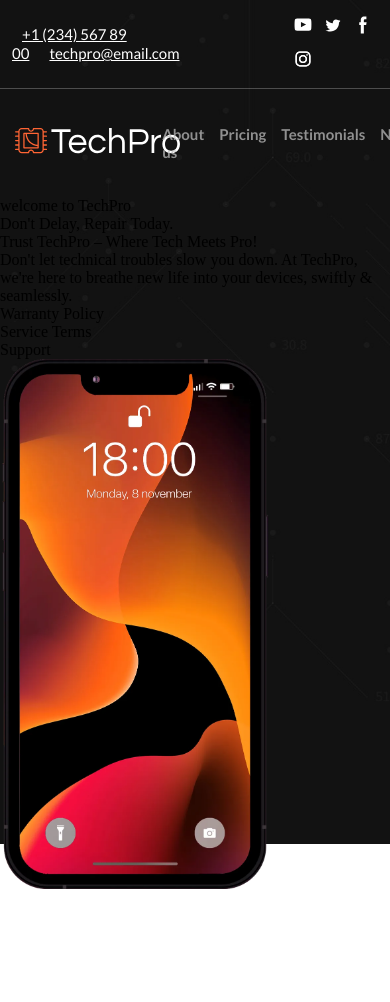
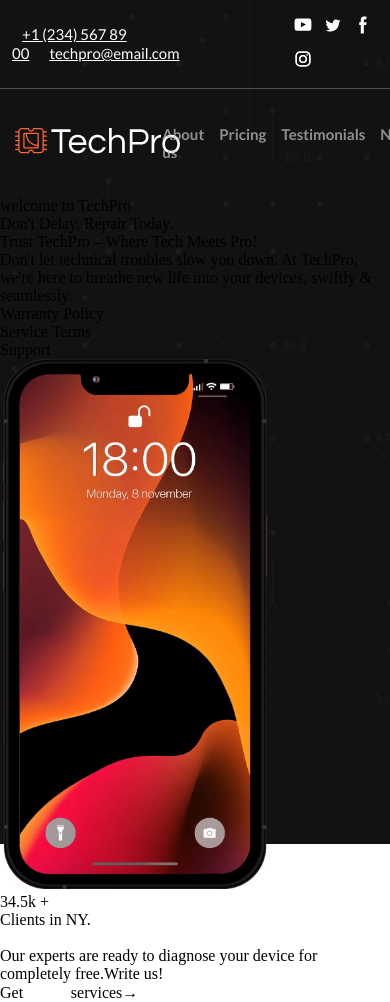
Before and after one commit to cashok1535/PHONE-REPAIR, a React (Create React App) app: page / in a window 390 px wide. Shown: the top 1002 px of the page. Before the commit the page ends 893 px from the top, so only its background shows below. Built offline with nearby package versions, Linux system fonts and the light colour scheme.

Commit message:
interactivePhone

```diff
--- a/src/components/InteractivePhone.js
+++ b/src/components/InteractivePhone.js
@@ -13,7 +13,8 @@ export const InteractivePhone = () => {
         </div>
         <div className="interactive__flex__info__text">
           Don't let technical troubles slow you down. At TechPro, we're here to
-          breathe new life into your devices, swiftly & seamlessly.
+          breathe new life into your devices, swiftly & seamlessly
+          <span className="interactive__flex__info__orange">.</span>
         </div>
         <div className="info__flex">
           <div className="info__flex__element">Warranty Policy</div>
@@ -22,7 +23,23 @@ export const InteractivePhone = () => {
         </div>
       </div>
       <Phone />
-      <div className="interactive__flex__about"></div>
+      <div className="interactive__flex__about">
+        <div className="interactive__flex__info__title">
+          34.5k <span className="interactive__flex__info__orange">+</span>
+        </div>
+        <div className="interactive__flex__about__title">Clients in NY.</div>
+        <img className="interactive__flex__about__img" alt="" />
+        <div className="interactive__flex__about__text">
+          Our experts are ready to diagnose your device for completely free.
+          <span className="interactive__flex__about__text__bold">
+            Write us!
+          </span>
+        </div>
+        <div className="interactive__flex__about__repair">
+          Get <a href="#123">repair</a> services
+          <span className="interactive__flex__info__orange">→</span>
+        </div>
+      </div>
     </section>
   );
 };
--- a/src/components/Phone.js
+++ b/src/components/Phone.js
@@ -45,7 +45,7 @@ export const Phone = () => {
       <img
         style={{
           transform: isMouseEnter
-            ? `rotateY(${positionOnPhone.x / 10}deg) rotateX(${
+            ? `rotateY(${positionOnPhone.x / 20}deg) rotateX(${
                 positionOnPhone.y / 10
               }deg)`
             : "rotateY(0deg) rotateX(0deg)",
```
